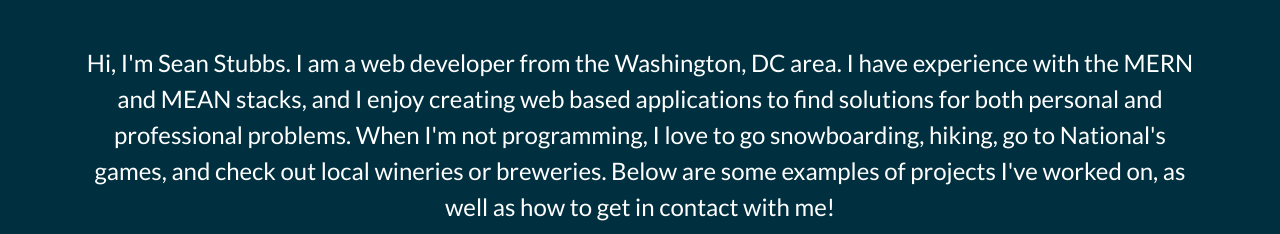
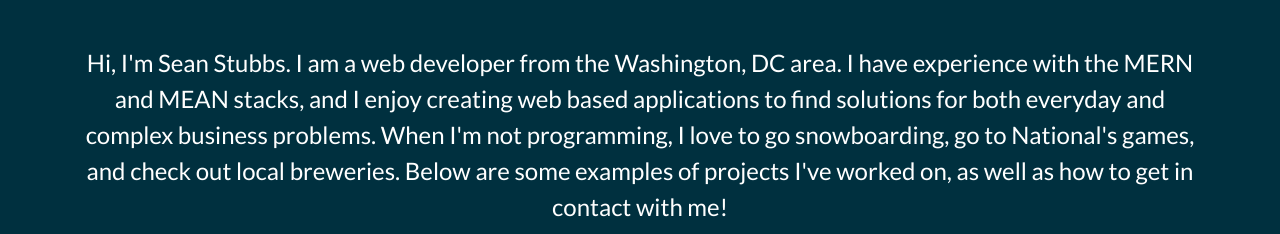
Before and after one commit to seanps8/Sean-Stubbs-Portfolio, a plain HTML site: page index.html in a window 1280 px wide. Shown: the part 566-800 px from the top of the page. Drawn offline with nearby package versions, Linux system fonts and the light colour scheme.

Commit message:
updated about section

```diff
--- a/index.html
+++ b/index.html
@@ -99,8 +99,8 @@
                     <p>
                         Hi, I'm Sean Stubbs. I am a web developer from the Washington, DC area.
                         I have experience with the MERN and MEAN stacks, and I enjoy creating
-                        web based applications to find solutions for both personal and professional problems.
-                        When I'm not programming, I love to go snowboarding, hiking, go to National's games, and check out local wineries or breweries.
+                        web based applications to find solutions for both everyday and complex business problems.
+                        When I'm not programming, I love to go snowboarding, go to National's games, and check out local breweries.
                         Below are some examples of projects I've worked on, as well as how to get in contact with me!
                     </p>
                 </div>
```
